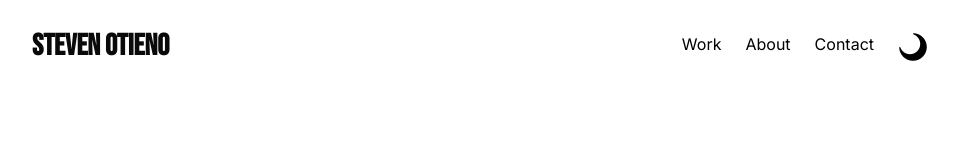
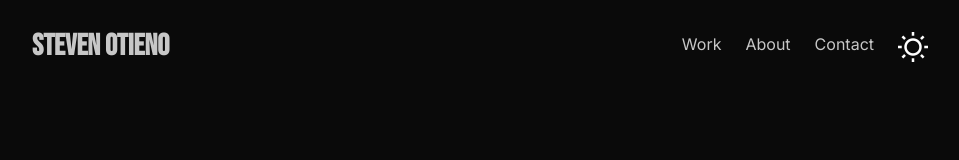
Before and after one commit to Zavi254/steven_otieno, a React (Vite) app: page / in a window 1280 px wide. Shown: the top 160 px of the page, without its empty margins (160-1119 px from the left). Built offline with nearby package versions, Linux system fonts and the light colour scheme.

Commit message:
Made the dark theme default on load

```diff
--- a/src/components/Navbar.jsx
+++ b/src/components/Navbar.jsx
@@ -9,7 +9,7 @@ const NavLinks = [
 ];
 
 const Navbar = () => {
-  const [darkMode, setDarkMode] = useState(false);
+  const [darkMode, setDarkMode] = useState(true); // Default to dark mode
   const [showMenu, setShowMenu] = useState(false);
 
   const toggleDarkMode = () => {
@@ -26,9 +26,9 @@ const Navbar = () => {
   };
 
   useEffect(() => {
-    if (document.documentElement.classList.contains("dark")) {
-      setDarkMode(true);
-    }
+    // Set dark mode on initial load
+    document.documentElement.classList.add("dark");
+    setDarkMode(true);
   }, []);
 
   return (
@@ -80,7 +80,7 @@ const Navbar = () => {
         </button>
 
         <div
-          className={`font-inter lg:bg-transparent bg-white lg:flex lg:relative lg:top-2  lg:p-0 absolute left-0 top-16 right-0 p-4 text-center transition ease-in-out ${
+          className={`font-inter lg:bg-transparent bg-white lg:flex lg:relative lg:top-2 lg:p-0 absolute left-0 top-16 right-0 p-4 text-center transition ease-in-out ${
             showMenu ? "" : "hidden"
           }`}
         >
```
